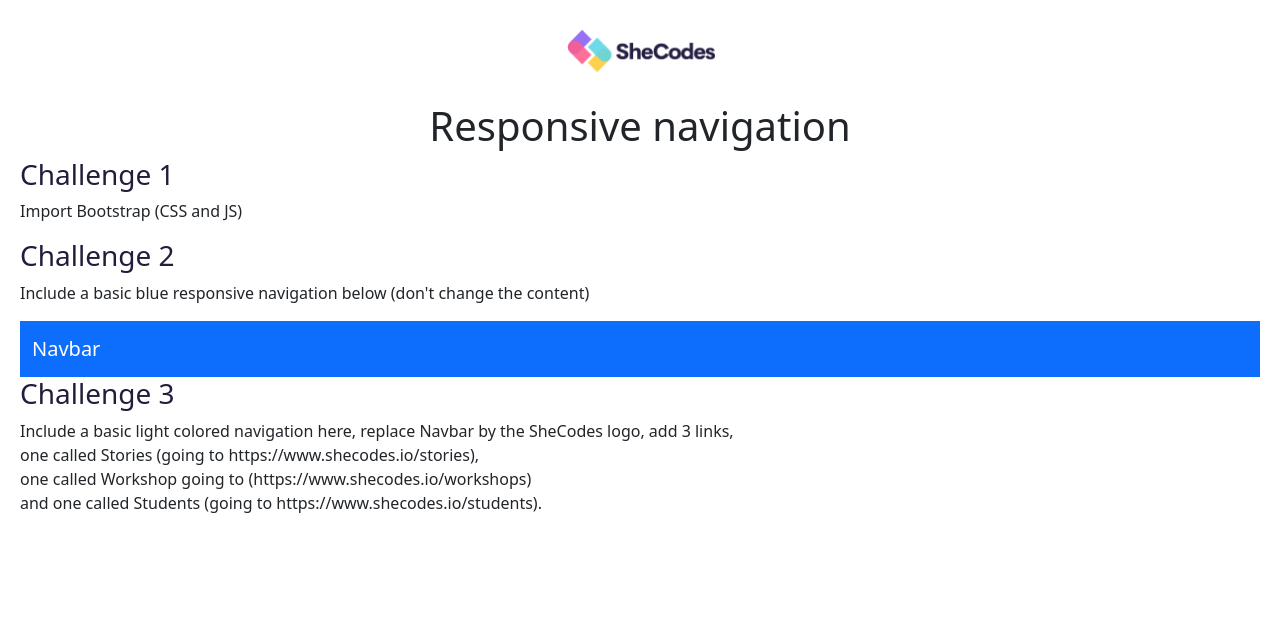
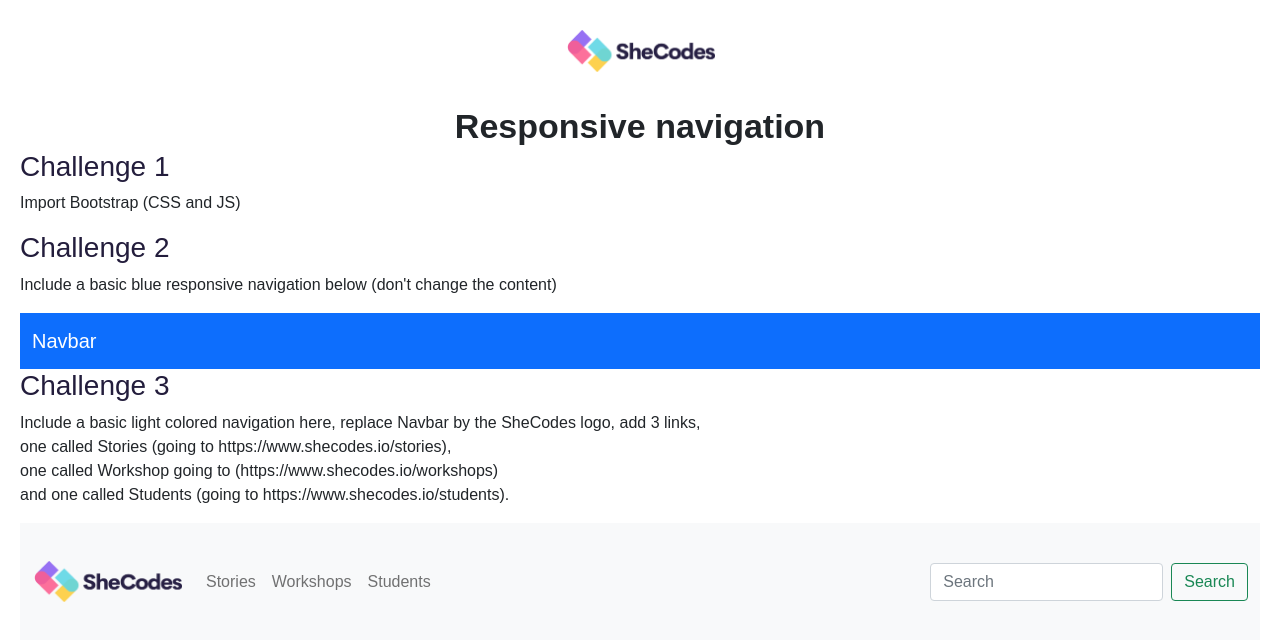
Before and after one commit to Namix23/responsive-navigation, a plain HTML site: page index.html in a window 1280 px wide. Drawn offline with nearby package versions, Linux system fonts and the light colour scheme.

Commit message:
Reformat navbar menu, CSS link

```diff
--- a/index.html
+++ b/index.html
@@ -16,7 +16,7 @@
       crossorigin="anonymous"
     ></script>
   </head>
-
+<link rel="stylesheet" href="src/styles.css">
   <body>
     <img src="images/logo.png" alt="SheCodes Logo" class="logo" />
     <h1>Responsive navigation</h1>
@@ -47,5 +47,40 @@
       <br />
       and one called Students (going to https://www.shecodes.io/students).
     </p>
+    <nav class="navbar navbar-expand-lg navbar-light bg-light">
+      <div class="container-fluid">
+          <img src="images/logo.png" alt="SheCodes Logo" class="logo" />
+        <a class="navbar-brand" href="#"></a>
+        <button class="navbar-toggler" type="button" data-bs-toggle="collapse" data-bs-target="#navbarScroll" aria-controls="navbarScroll" aria-expanded="false" aria-label="Toggle navigation">
+          <span class="navbar-toggler-icon"></span>
+        </button>
+        <div class="collapse navbar-collapse" id="navbarScroll">
+          <ul class="navbar-nav me-auto my-2 my-lg-0 navbar-nav-scroll" style="--bs-scroll-height: 100px;">
+            <li class="nav-item">
+              <a class="nav-link" aria-current="page" href="#">Stories</a>
+            </li>
+            <li class="nav-item">
+              <a class="nav-link" href="">Workshops</a>
+            </li>
+            <li class="nav-item">
+              <a class="nav-link" href="#">Students</a>
+            </li>
+
+              <ul class="dropdown-menu" aria-labelledby="navbarScrollingDropdown">
+                <li><a class="dropdown-item" href="#">Action</a></li>
+                <li><a class="dropdown-item" href="#">Another action</a></li>
+                <li><hr class="dropdown-divider"></li>
+                <li><a class="dropdown-item" href="#">Something else here</a></li>
+              </ul>
+            </li>
+
+          </ul>
+          <form class="d-flex">
+            <input class="form-control me-2" type="search" placeholder="Search" aria-label="Search">
+            <button class="btn btn-outline-success" type="submit">Search</button>
+          </form>
+        </div>
+      </div>
+    </nav>
   </body>
 </html>
```
